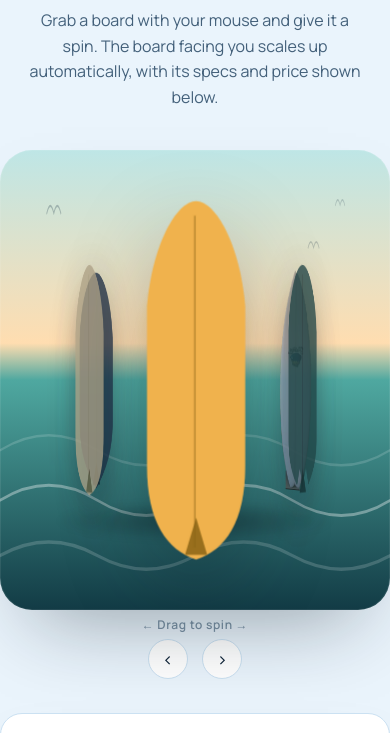
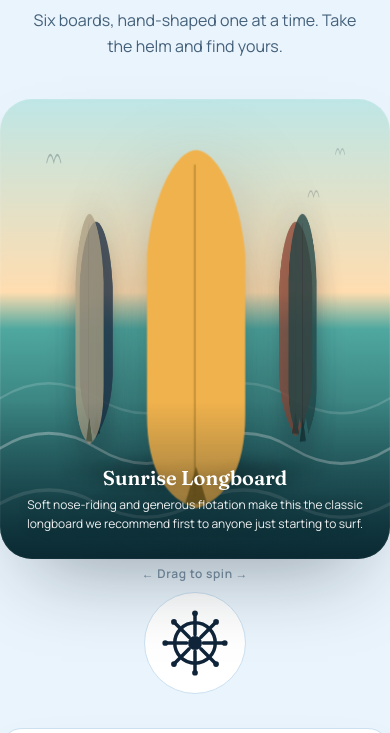
Before and after one commit to loici77/shape-of-shannon, a plain HTML site: page index.html in a window 390 px wide. Shown: the part 296-1029 px from the top of the page. Drawn offline with nearby package versions, Linux system fonts and the light colour scheme; no server answers.

Commit message:
fix: doctype 누락으로 쿼크 모드 렌더되던 문제 수정
- <!doctype html>, <html lang>, <head>, <body> 구조 추가
  (document.compatMode: BackCompat -> CSS1Compat 확인)
- charset 선언 누락으로 비ASCII 문자가 깨지던 문제 수정
- viewport 메타 추가 (모바일에서 축소 렌더되던 문제)
- 캐러셀 조작을 타륜 드래그 방식으로 변경
- 보드 전환 시 설명을 사진 위 흰 글씨로 표시
- 상세 카드의 중복 설명 제거 (캡션과 같은 내용이었음)
- 히어로 문구 교체, 타륜 안내 라벨 제거
- 보드 사진 대신 일러스트로 통일
- OG/description 메타 + og-image.png 추가 (링크 공유용)
- admin.html: noindex 추가
- run.bat: 로컬 서버 실행 스크립트

Co-Authored-By: Claude Opus 5 <noreply@anthropic.com>

```diff
--- a/index.html
+++ b/index.html
@@ -1,3 +1,18 @@
+<!doctype html>
+<html lang="en">
+<head>
+<meta charset="utf-8">
+<meta name="viewport" content="width=device-width, initial-scale=1">
+<meta name="description" content="Hand-shaped surfboards from Yangyang, Korea. Take the helm, spin the lineup, and find the board that fits your wave.">
+<meta property="og:type" content="website">
+<meta property="og:site_name" content="Shape of Shannon's">
+<meta property="og:title" content="Shape of Shannon's">
+<meta property="og:description" content="Hand-shaped surfboards from Yangyang, Korea. Take the helm and find yours.">
+<meta property="og:url" content="https://loici77.github.io/shape-of-shannon/">
+<meta property="og:image" content="https://loici77.github.io/shape-of-shannon/og-image.png">
+<meta property="og:image:width" content="1200">
+<meta property="og:image:height" content="630">
+<meta name="twitter:card" content="summary_large_image">
 <title>Shape of Shannon's</title>
 <link rel="icon" type="image/svg+xml" href="favicon.svg">
 <link rel="preconnect" href="https://fonts.googleapis.com">
@@ -205,20 +220,27 @@
   .hint.hidden{opacity:0;}
 
   .nav-arrows{
-    display:flex;justify-content:center;gap:14px;margin-top:6px;
+    display:flex;flex-direction:column;align-items:center;gap:12px;margin-top:10px;
   }
-  .arrow-btn{
-    width:40px;height:40px;border-radius:50%;
+  .helm{
+    width:124px;height:124px;border-radius:50%;padding:0;
     border:1px solid var(--line);
     background:var(--surface);
     color:var(--ink);
-    font-size:18px;
     display:flex;align-items:center;justify-content:center;
-    cursor:pointer;
-    transition:border-color .15s, transform .15s, background .15s;
+    cursor:grab;touch-action:none;-webkit-user-select:none;user-select:none;
+    transition:border-color .15s, color .15s;
   }
-  .arrow-btn:hover{border-color:var(--accent);color:var(--accent-2);transform:translateY(-1px);}
-  .arrow-btn:focus-visible{outline:2px solid var(--accent);outline-offset:2px;}
+  .helm:hover{border-color:var(--accent);color:var(--accent-2);}
+  .helm.steering{cursor:grabbing;border-color:var(--accent);color:var(--accent-2);}
+  .helm:focus-visible{outline:2px solid var(--accent);outline-offset:3px;}
+  .helm svg{
+    width:92px;height:92px;fill:none;stroke:currentColor;stroke-width:1.1;stroke-linecap:round;
+    transform:rotate(var(--turn,0deg));will-change:transform;pointer-events:none;
+  }
+  .helm.snapping svg{transition:transform .6s cubic-bezier(.2,.8,.2,1);}
+  @media (prefers-reduced-motion:reduce){.helm.snapping svg{transition:none;}}
+  @media (max-width:520px){.helm{width:102px;height:102px}.helm svg{width:76px;height:76px}}
 
   /* ---------- DETAIL PANEL ---------- */
   .detail{
@@ -234,6 +256,31 @@
     display:flex;align-items:flex-start;justify-content:space-between;gap:16px;
     margin-bottom:10px;
   }
+  .stage-caption{
+    position:absolute;left:0;right:0;bottom:0;z-index:5;
+    padding:64px max(16px,env(safe-area-inset-left,0px)) 26px;
+    text-align:center;color:#fff;pointer-events:none;opacity:0;
+    background:linear-gradient(to top,
+      rgba(6,30,38,.58) 0%, rgba(6,30,38,.30) 45%, rgba(6,30,38,0) 100%);
+  }
+  .stage-caption .cap-name{
+    font-family:var(--font-display);font-weight:600;
+    font-size:clamp(20px,3.2vw,30px);line-height:1.15;margin-bottom:7px;
+    text-shadow:0 1px 16px rgba(0,0,0,.45);
+  }
+  .stage-caption .cap-blurb{
+    font-family:var(--font-body);font-size:clamp(12px,1.45vw,14.5px);line-height:1.55;
+    max-width:46ch;margin:0 auto;opacity:.93;
+    text-shadow:0 1px 12px rgba(0,0,0,.5);
+  }
+  .stage-caption.show{animation:capIn .6s cubic-bezier(.2,.8,.2,1) forwards;}
+  @keyframes capIn{
+    from{opacity:0;transform:translateY(12px)}
+    to{opacity:1;transform:none}
+  }
+  @media (prefers-reduced-motion:reduce){
+    .stage-caption.show{animation:none;opacity:1;transform:none;}
+  }
   .detail-name{font-family:var(--font-display);font-size:26px;font-weight:600;}
   .detail-price{font-family:var(--font-body);font-weight:800;font-size:20px;color:var(--accent-2);white-space:nowrap;font-variant-numeric:tabular-nums;}
   .detail-tags{display:flex;gap:8px;flex-wrap:wrap;margin-bottom:14px;}
@@ -243,7 +290,6 @@
     background:var(--accent-soft);color:var(--accent-ink);
   }
   .tag.alt{background:var(--bg-alt);color:var(--ink-soft);}
-  .detail-blurb{color:var(--ink-soft);font-size:14.5px;line-height:1.7;margin-bottom:16px;}
   .spec-grid{
     display:grid;grid-template-columns:repeat(4,1fr);
     gap:12px;
@@ -379,6 +425,8 @@
     *{transition-duration:.01ms !important; animation-duration:.01ms !important;}
   }
 </style>
+</head>
+<body>
 
 <nav class="nav">
   <div class="brand"><span class="dot"></span>Shape of Shannon's</div>
@@ -396,7 +444,7 @@
   <div class="wrap">
     <div class="eyebrow">Hand-shaped in Yangyang</div>
     <h1>Spin it around, find the wave that's <em>just right</em></h1>
-    <p class="hero-sub">Grab a board with your mouse and give it a spin. The board facing you scales up automatically, with its specs and price shown below.</p>
+    <p class="hero-sub">Six boards, hand-shaped one at a time. Take the helm and find yours.</p>
   </div>
 
   <div class="carousel-section wrap">
@@ -415,11 +463,12 @@
       </svg>
       <div class="platform"></div>
       <div class="ring" id="ring"></div>
+      <div class="stage-caption" id="stageCaption" aria-hidden="true"></div>
     </div>
     <p class="hint" id="hint">← Drag to spin →</p>
     <div class="nav-arrows">
-      <button class="arrow-btn" id="prevBtn" aria-label="Previous board">‹</button>
-      <button class="arrow-btn" id="nextBtn" aria-label="Next board">›</button>
+      <div class="helm" id="helm" role="slider" tabindex="0"
+           aria-label="Steer through the boards" aria-valuemin="1" aria-valuenow="1"><svg viewBox="0 0 24 24" aria-hidden="true"><circle cx="12" cy="12" r="6.4"/><circle cx="12" cy="12" r="2.2" fill="currentColor" stroke="none"/><path d="M14.6 12h6.8M9.4 12H2.6M12 14.6v6.8M12 9.4V2.6M13.84 13.84l4.81 4.81M10.16 10.16L5.35 5.35M10.16 13.84l-4.81 4.81M13.84 10.16l4.81-4.81"/><circle cx="21.4" cy="12" r=".9" fill="currentColor" stroke="none"/><circle cx="2.6" cy="12" r=".9" fill="currentColor" stroke="none"/><circle cx="12" cy="21.4" r=".9" fill="currentColor" stroke="none"/><circle cx="12" cy="2.6" r=".9" fill="currentColor" stroke="none"/><circle cx="18.65" cy="18.65" r=".9" fill="currentColor" stroke="none"/><circle cx="5.35" cy="5.35" r=".9" fill="currentColor" stroke="none"/><circle cx="5.35" cy="18.65" r=".9" fill="currentColor" stroke="none"/><circle cx="18.65" cy="5.35" r=".9" fill="currentColor" stroke="none"/></svg></div>
     </div>
 
     <div class="detail" id="detail"></div>
@@ -594,12 +643,11 @@
     swallow:'M50,4 C32,4 13,40 10,88 L10,225 C10,255 24,272 34,283 L41,262 L50,282 L59,262 L66,283 C76,272 90,255 90,225 L90,88 C87,40 68,4 50,4 Z'
   };
 
-  // Boards with a real product photo instead of a flat vector illustration —
-  // keyed by board id so it still applies even after Supabase overwrites BOARDS.
-  var BOARD_PHOTOS = {
-    reef: 'board-photo-reef.png',
-    coral: 'board-photo-coral.png'
-  };
+  // Real product photos, keyed by board id so they survive a Supabase refresh.
+  // Empty on purpose: the lineup runs on illustrations until a photo exists for
+  // every board — a mix of two photos and four drawings reads as unfinished.
+  // To switch back, add an entry per board, e.g. reef: 'board-photo-reef.png'.
+  var BOARD_PHOTOS = {};
 
   function boardSVG(b){
     var photo = BOARD_PHOTOS[b.id];
@@ -680,6 +728,7 @@
       activeIndex = bestI;
       renderDetail();
     }
+    if (helmSvg) paintHelm();
   }
 
   function renderDetail(){
@@ -694,7 +743,6 @@
         '<span class="tag">' + b.type + '</span>' +
         '<span class="tag alt">' + b.level + '</span>' +
       '</div>' +
-      '<p class="detail-blurb">' + b.blurb + '</p>' +
       '<div class="spec-grid">' +
         '<div><span class="spec-label">Length</span><span class="spec-val">' + b.length + '</span></div>' +
         '<div><span class="spec-label">Width</span><span class="spec-val">' + b.width + '</span></div>' +
@@ -705,6 +753,20 @@
         '<button type="button" class="order-btn" onclick="openOrderModal()">📩 Inquire</button>' +
         '<button type="button" class="pay-btn" onclick="openPayModal()">💳 Pay by Card</button>' +
       '</div>';
+    paintCaption();
+  }
+
+  // White caption over the water, replayed each time a new board comes to the front.
+  var stageCaption = document.getElementById('stageCaption');
+  function paintCaption(){
+    if (!stageCaption) return;
+    var b = BOARDS[activeIndex];
+    stageCaption.innerHTML =
+      '<div class="cap-name">' + b.name + '</div>' +
+      '<div class="cap-blurb">' + b.blurb + '</div>';
+    stageCaption.classList.remove('show');
+    void stageCaption.offsetWidth; // force reflow so the animation restarts
+    stageCaption.classList.add('show');
   }
 
   function angleToIndex(i){
@@ -717,6 +779,7 @@
 
   function goTo(i){
     rotation = angleToIndex(i);
+    if (helm) helm.classList.add('snapping');
     ring.style.transition = reduceMotion ? 'none' : 'transform .6s cubic-bezier(.2,.8,.2,1)';
     render();
     setTimeout(function(){ ring.style.transition = ''; }, 620);
@@ -775,11 +838,50 @@
   window.addEventListener('pointerup', pointerUp);
   stage.addEventListener('pointerleave', function(e){ if (e.buttons === 0) pointerUp(); });
 
-  document.getElementById('prevBtn').addEventListener('click', function(){
-    goTo((activeIndex - 1 + N) % N);
+  // ---- helm: one wheel, steered by dragging ----
+  var helm = document.getElementById('helm');
+  var helmSvg = helm.querySelector('svg');
+  var steering = false, lastHelmAngle = 0;
+  helm.setAttribute('aria-valuemax', String(N));
+
+  function helmAngleAt(e){
+    var r = helm.getBoundingClientRect();
+    return Math.atan2(e.clientY - (r.top + r.height / 2),
+                      e.clientX - (r.left + r.width / 2)) * 180 / Math.PI;
+  }
+  function paintHelm(){
+    helmSvg.style.setProperty('--turn', (-rotation) + 'deg');
+    helm.setAttribute('aria-valuenow', String(activeIndex + 1));
+    helm.setAttribute('aria-valuetext', BOARDS[activeIndex].name);
+  }
+  helm.addEventListener('pointerdown', function(e){
+    steering = true;
+    lastHelmAngle = helmAngleAt(e);
+    helm.classList.add('steering');
+    helm.classList.remove('snapping');
+    if (inertiaRAF) { cancelAnimationFrame(inertiaRAF); inertiaRAF = null; }
+    ring.style.transition = '';
+    if (helm.setPointerCapture && e.pointerId != null) helm.setPointerCapture(e.pointerId);
+    e.preventDefault();
   });
-  document.getElementById('nextBtn').addEventListener('click', function(){
-    goTo((activeIndex + 1) % N);
+  helm.addEventListener('pointermove', function(e){
+    if (!steering) return;
+    var a = helmAngleAt(e);
+    rotation -= normalizeAngleDiff(a - lastHelmAngle); // clockwise -> next board
+    lastHelmAngle = a;
+    render();
+  });
+  function helmRelease(){
+    if (!steering) return;
+    steering = false;
+    helm.classList.remove('steering');
+    goTo(activeIndex);
+  }
+  helm.addEventListener('pointerup', helmRelease);
+  helm.addEventListener('pointercancel', helmRelease);
+  helm.addEventListener('keydown', function(e){
+    if (e.key === 'ArrowLeft')  { goTo((activeIndex - 1 + N) % N); e.preventDefault(); }
+    if (e.key === 'ArrowRight') { goTo((activeIndex + 1) % N); e.preventDefault(); }
   });
   document.addEventListener('keydown', function(e){
     if (e.key === 'ArrowLeft') goTo((activeIndex - 1 + N) % N);
@@ -1064,3 +1166,5 @@
   }
 })();
 </script>
+</body>
+</html>
```
Also changed, not shown: admin.html (+10 -0 lines), og-image.png (added), 1 other file.
